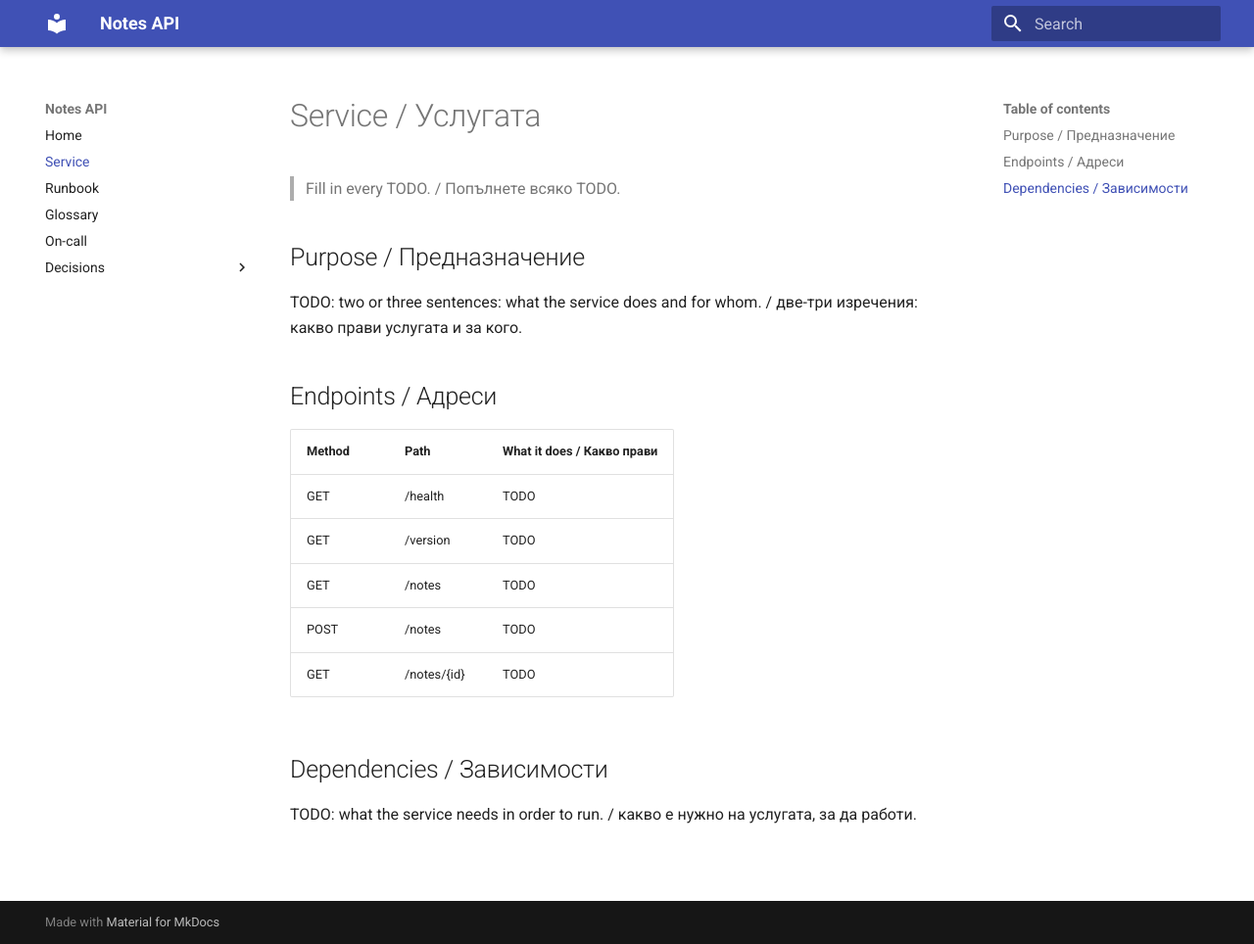
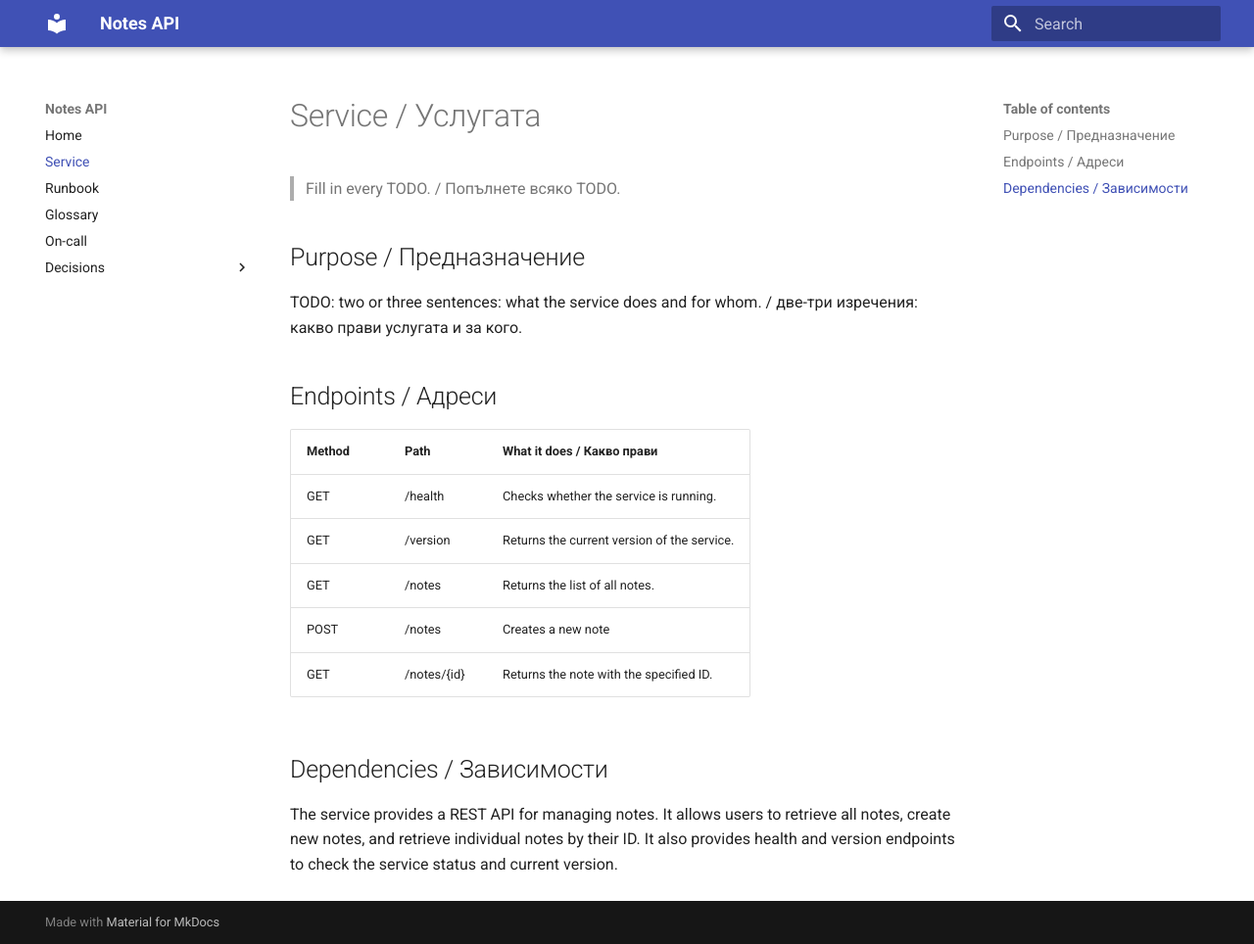
Before and after one commit to SKrastanov/devops-labs-fn371223018, an MkDocs documentation site: the page built from docs/service.md, in a window 1280 px wide and 964 px high. Shown: the whole window at 98% size. Built offline with MkDocs 1.6.1 and Material for MkDocs 9.7.7, drawn with Linux system fonts in a browser that asks for light colours.

Commit message:
changes in service (#6)

```diff
--- a/docs/service.md
+++ b/docs/service.md
@@ -10,12 +10,12 @@ TODO: two or three sentences: what the service does and for whom. / две-тр
 
 | Method | Path | What it does / Какво прави |
 |---|---|---|
-| GET | /health | TODO |
-| GET | /version | TODO |
-| GET | /notes | TODO |
-| POST | /notes | TODO |
-| GET | /notes/{id} | TODO |
+| GET | /health | Checks whether the service is running. |
+| GET | /version | Returns the current version of the service. |
+| GET | /notes | Returns the list of all notes. |
+| POST | /notes |  Creates a new note |
+| GET | /notes/{id} | Returns the note with the specified ID. |
 
 ## Dependencies / Зависимости
 
-TODO: what the service needs in order to run. / какво е нужно на услугата, за да работи.
+The service provides a REST API for managing notes. It allows users to retrieve all notes, create new notes, and retrieve individual notes by their ID. It also provides health and version endpoints to check the service status and current version.
```
